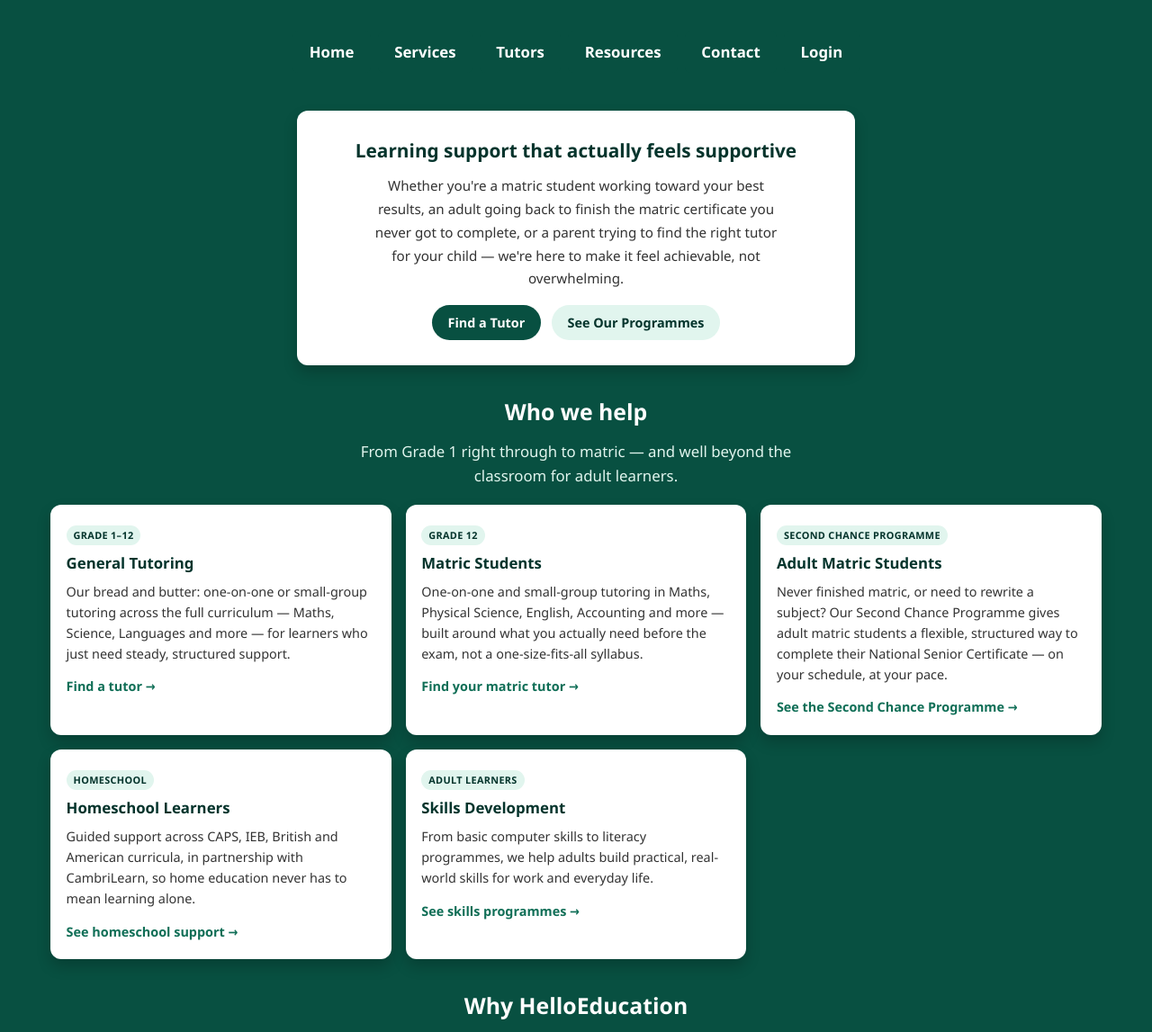
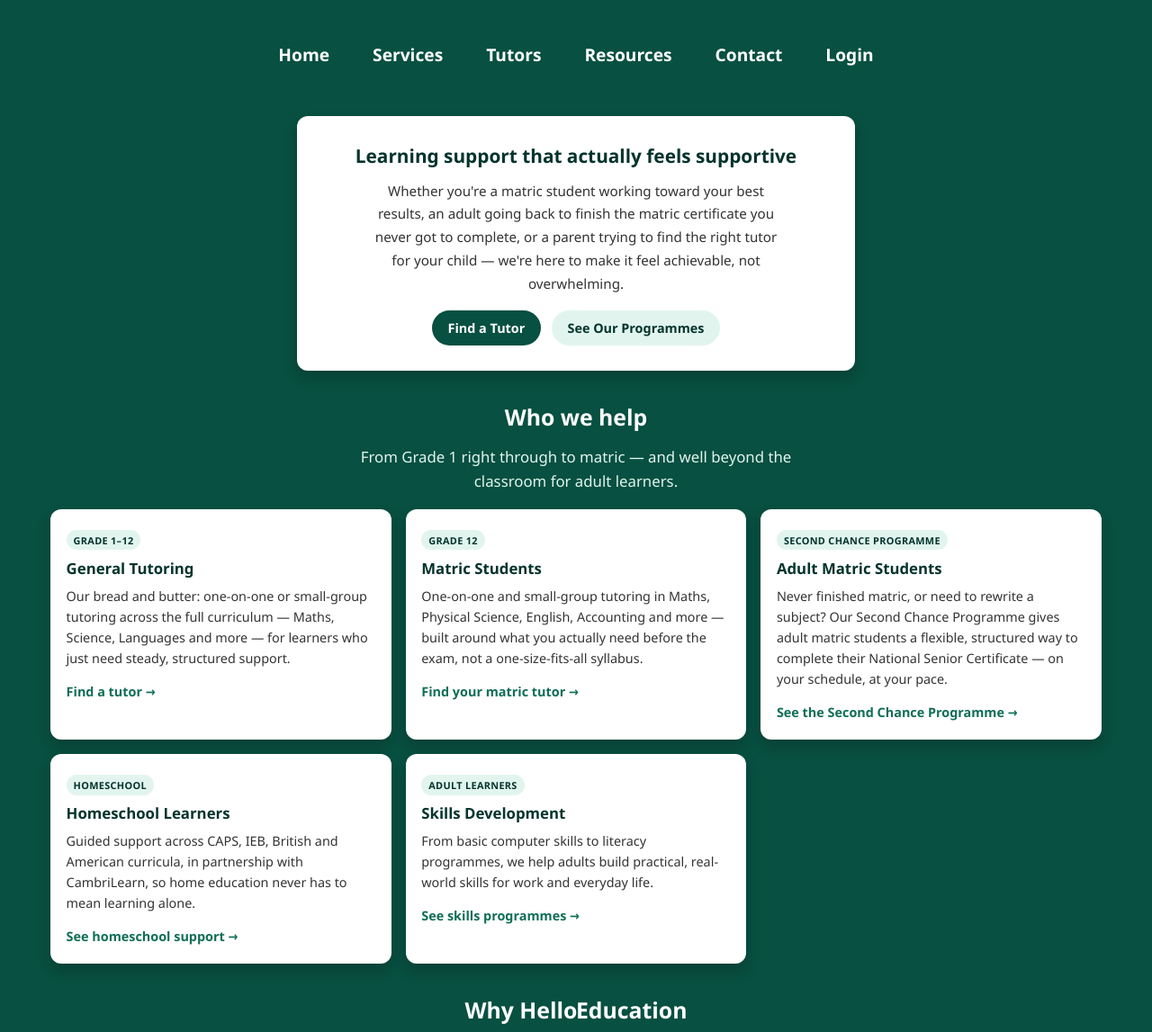
Before and after one commit to Sapphorion/HelloEducation, a plain HTML site: page index.html in a window 1280 px wide. Shown: the part 276-1423 px from the top of the page at 90% size. Drawn offline with Linux system fonts and the light colour scheme.

Commit message:
Bigger nav font, friendlier tab title, fix HelloEducation optical gap
- Nav link font-size 1.05rem -> 1.2rem (site-wide, with matching padding)
- Browser tab title no longer leads with "Matric & Adult Matric" -
  now "HelloEducation | Tutoring & Matric Support in South Africa"
- "Why HelloEducation" was showing a visible gap between "Hello" and
  "Education" at the larger heading size (bold o->E letter shapes read
  as a word break) - tightened with a small negative margin on the
  "Education" span
- Bumped the service worker cache version since styling.css changed

```diff
--- a/index.html
+++ b/index.html
@@ -12,7 +12,7 @@
     <meta name="apple-mobile-web-app-capable" content="yes" />
     <meta name="apple-mobile-web-app-status-bar-style" content="black-translucent" />
     <meta name="apple-mobile-web-app-title" content="HelloEducation" />
-    <title>HelloEducation | Matric &amp; Adult Matric Tutoring in South Africa</title>
+    <title>HelloEducation | Tutoring &amp; Matric Support in South Africa</title>
     <style>
         .hero {
             background: white;
@@ -70,6 +70,9 @@
             text-align: center;
             font-size: 1.55rem;
             margin: 2rem 0 0.7rem;
+        }
+        .brand-tight {
+            margin-left: -0.06em;
         }
         .section-lead {
             color: #E1F5EE;
@@ -271,7 +274,7 @@
             </article>
         </section>
 
-        <h2 class="section-heading">Why HelloEducation</h2>
+        <h2 class="section-heading">Why Hello<span class="brand-tight">Education</span></h2>
         <section class="why-grid">
             <div class="why-card">
                 <h3>Personalised, not generic</h3>
--- a/styling.css
+++ b/styling.css
@@ -110,10 +110,10 @@
   text-decoration: none;
   color: #fff;
   background: #085041;
-  padding: 0.6rem 1.15rem;
+  padding: 0.65rem 1.25rem;
   border-radius: 6px;
   font-weight: 600;
-  font-size: 1.05rem;
+  font-size: 1.2rem;
   transition: background-color 120ms ease, transform 80ms ease;
   white-space: nowrap;
 }
--- a/sw.js
+++ b/sw.js
@@ -1,4 +1,4 @@
-const CACHE_NAME = 'helloeducation-static-v6';
+const CACHE_NAME = 'helloeducation-static-v7';
 
 // Only truly static, non-personalized assets are cached. Firestore/Firebase
 // requests and every dashboard/data page are always fetched fresh from the
```
